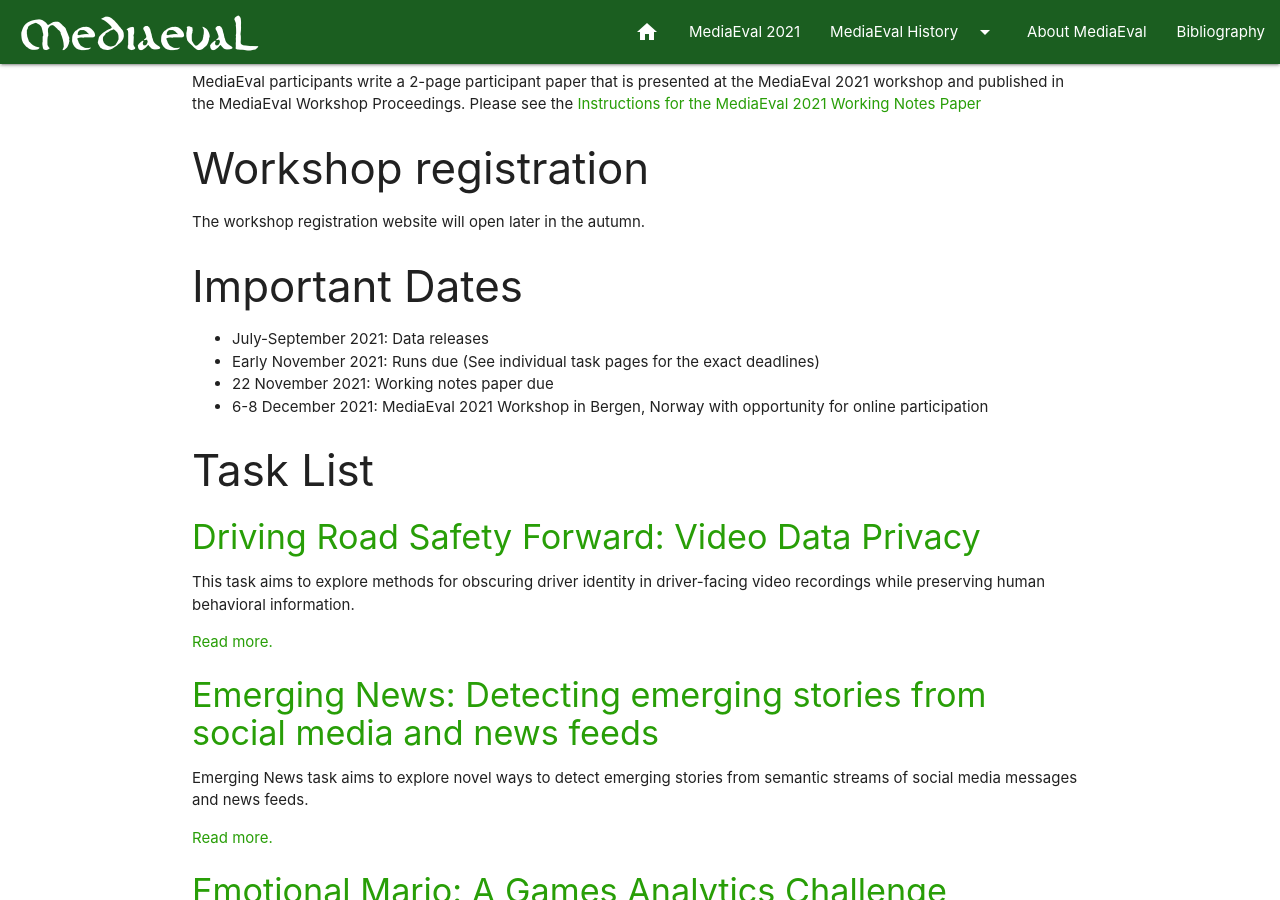
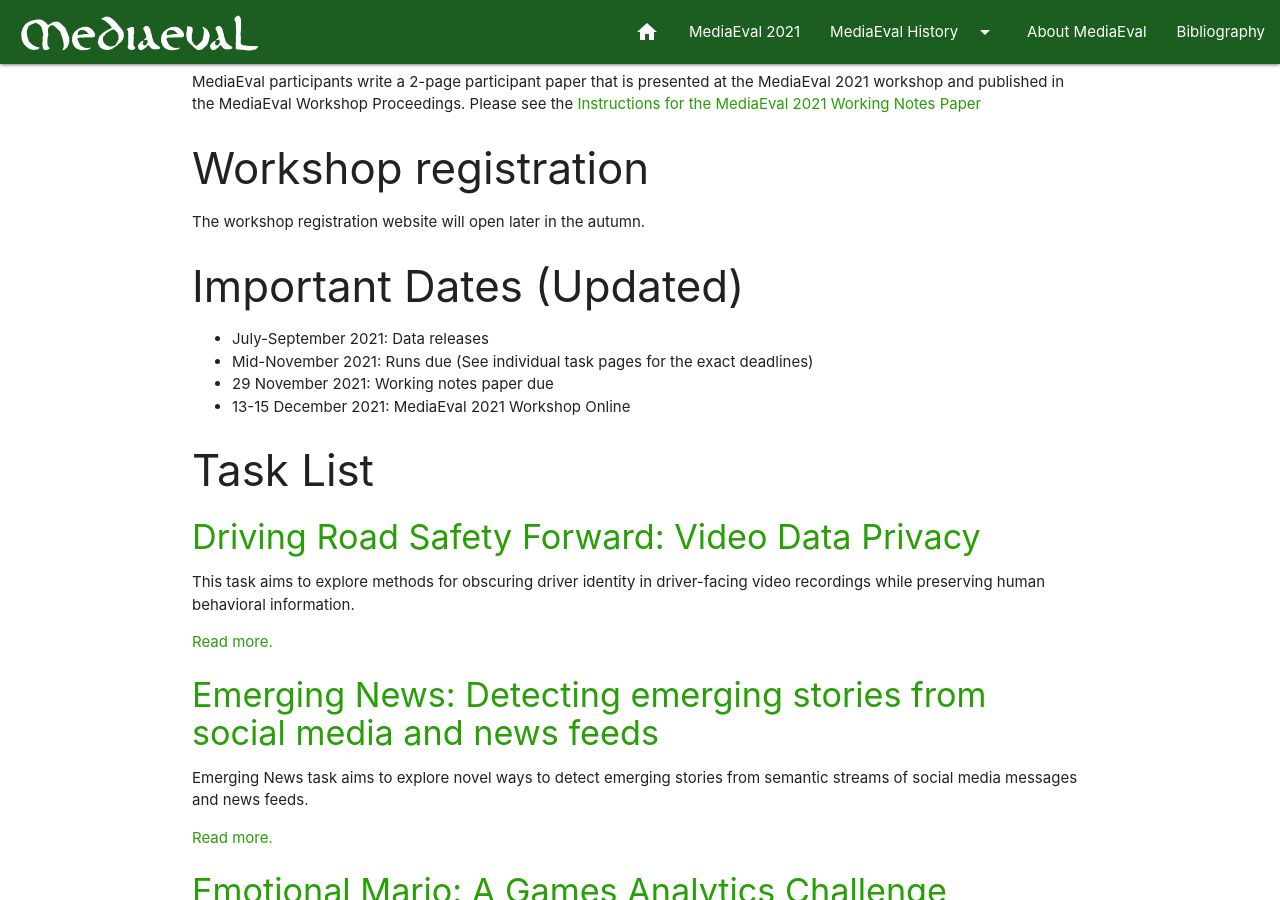
Before and after one commit to multimediaeval/multimediaeval.github.io, a Jekyll site: the page built from _editions/2021.md, in a window 1280 px wide and 900 px high, scrolled down 471 px. Built offline with Jekyll 4.4.1, drawn with Linux system fonts in a browser that asks for light colours.

Commit message:
Update 2021.md

```diff
--- a/_editions/2021.md
+++ b/_editions/2021.md
@@ -18,8 +18,8 @@
 ### Workshop registration
 The workshop registration website will open later in the autumn.
 
-### Important Dates
+### Important Dates (Updated)
 * July-September 2021: Data releases
-* Early November 2021: Runs due (See individual task pages for the exact deadlines)
-* 22 November 2021: Working notes paper due
-* 6-8 December 2021: MediaEval 2021 Workshop in Bergen, Norway with opportunity for online participation
+* Mid-November 2021: Runs due (See individual task pages for the exact deadlines)
+* 29 November 2021: Working notes paper due
+* 13-15 December 2021: MediaEval 2021 Workshop Online
```
